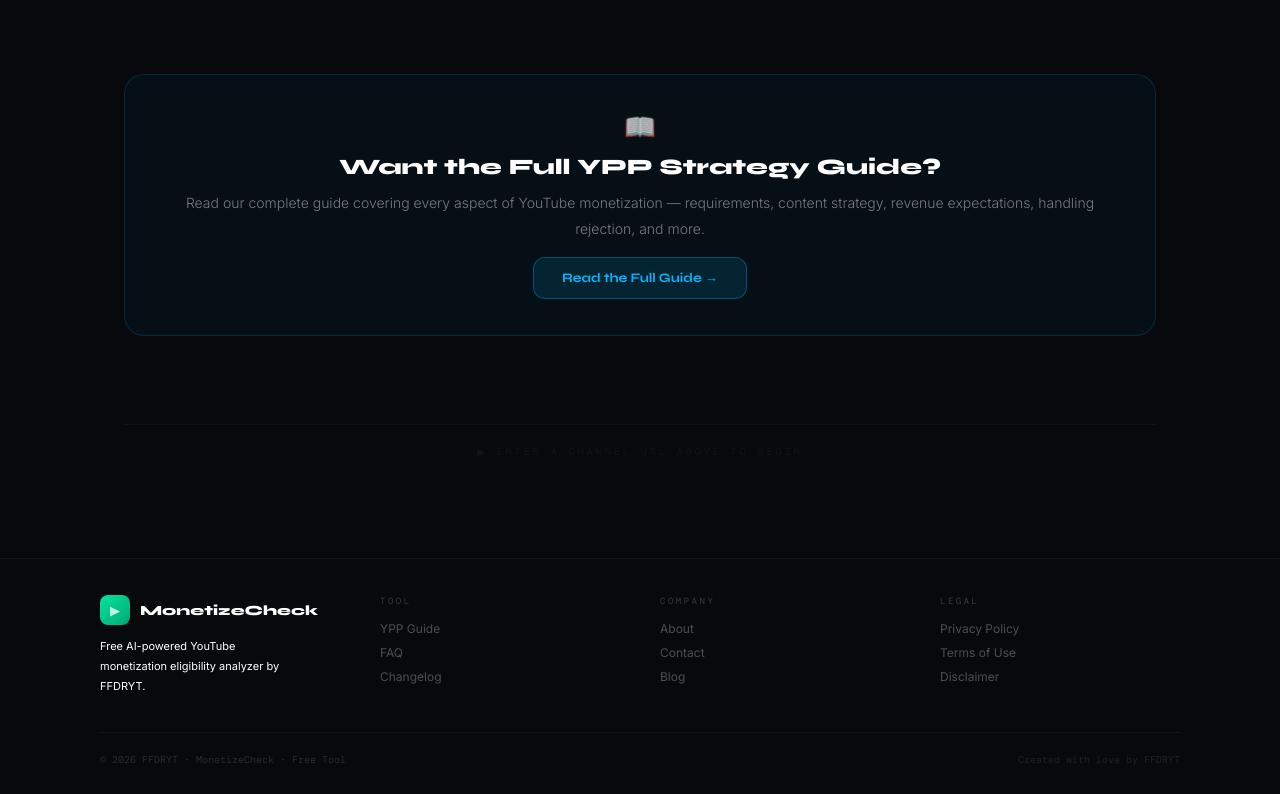
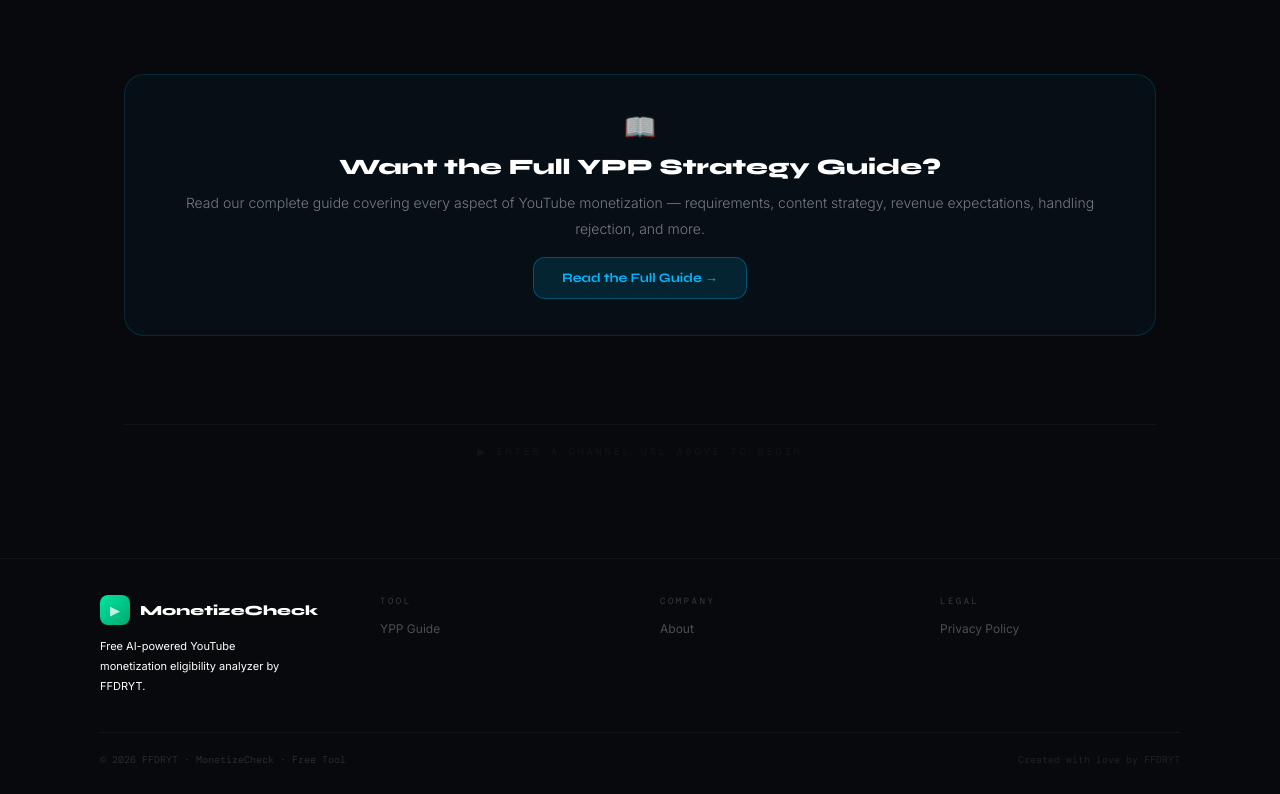
Before and after one commit to dhruv2004rajput-alt/yt-monetization-checker, a React (Vite) app: page / in a window 1280 px wide. Shown: the part 3761-4555 px from the top of the page. Built offline with nearby package versions, Linux system fonts and the light colour scheme; a web font is replaced by a local one.

Commit message:
Update App.jsx

```diff
--- a/src/App.jsx
+++ b/src/App.jsx
@@ -204,9 +204,9 @@ const Footer = ({ setPage, isMobile }) => (
           <p style={{ fontSize:11, color:"#fff", lineHeight:1.8, maxWidth:200, fontFamily:"'Inter',sans-serif" }}>Free AI-powered YouTube monetization eligibility analyzer by FFDRYT.</p>
         </div>
         {[
-          { title:"Tool",    items:[["YPP Guide",()=>setPage("guide")],["FAQ",null],["Changelog",null]] },
-          { title:"Company", items:[["About",()=>setPage("about")],["Contact",null],["Blog",null]] },
-          { title:"Legal",   items:[["Privacy Policy",()=>setPage("privacy")],["Terms of Use",null],["Disclaimer",null]] },
+          { title:"Tool",    items:[["YPP Guide",()=>setPage("guide")]] },
+          { title:"Company", items:[["About",()=>setPage("about")]] },
+          { title:"Legal",   items:[["Privacy Policy",()=>setPage("privacy")]] },
         ].map(col=>(
           <div key={col.title}>
             <div style={{ fontSize:9, color:"rgba(255,255,255,0.2)", letterSpacing:2.5, marginBottom:14, fontFamily:"'DM Mono',monospace", textTransform:"uppercase" }}>{col.title}</div>
```
